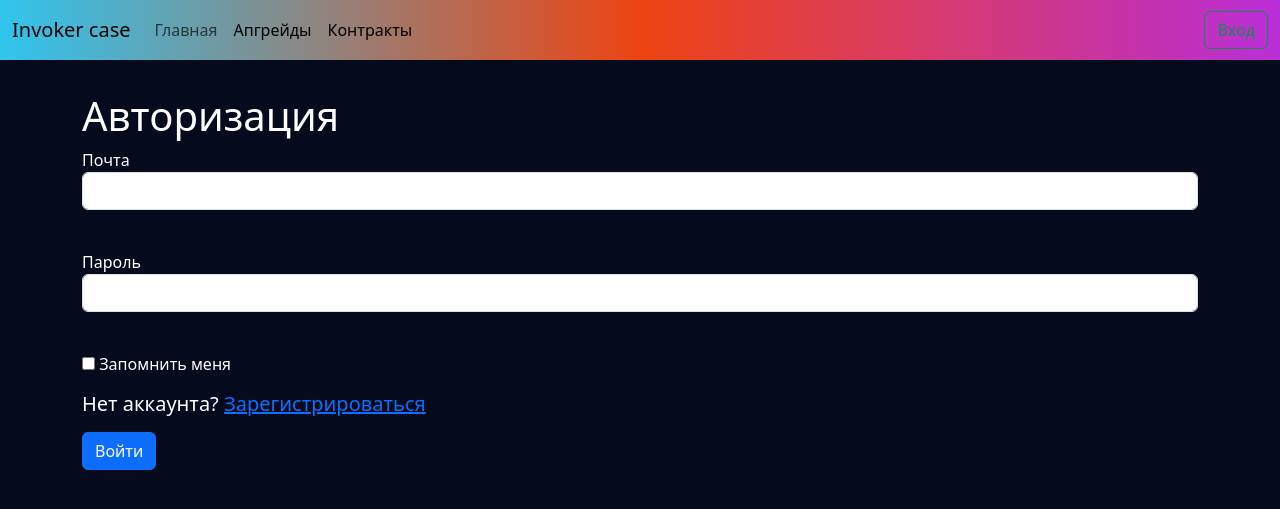
After one commit to F1dachyo/web_case, a Flask app: page /login in a window 1280 px wide. The commit adds this page. Shown: the top 509 px of the page. Run offline with Flask 3, Linux system fonts and the light colour scheme.

Commit message:
Authorization and registration forms have been added, and handlers have been written for the /login and /register pages.

```diff
--- /dev/null
+++ b/forms/loginform.py
@@ -0,0 +1,9 @@
+from flask_wtf import FlaskForm
+from wtforms import EmailField, PasswordField, BooleanField, SubmitField
+from wtforms.validators import DataRequired
+
+class LoginForm(FlaskForm):
+    email = EmailField('Почта', validators=[DataRequired()])
+    password = PasswordField('Пароль', validators=[DataRequired()])
+    remember_me = BooleanField('Запомнить меня')
+    submit = SubmitField('Войти')
--- a/main.py
+++ b/main.py
@@ -1,21 +1,72 @@
 import json
-from flask import Flask, jsonify, request, Blueprint, render_template
+
+import requests as requests
+from flask import Flask, jsonify, request, Blueprint, render_template, redirect
+from flask_login import login_user
 from db_data import db_session
 from db_data.users import User
 from db_data.cases import Case
 from db_data.skins import Skin
 from random import randint
 
+from forms.loginform import LoginForm
+from forms.registerform import RegisterForm
+
 app = Flask(__name__)
 api = Blueprint('api', __name__)
+app.config['SECRET_KEY'] = 'invoker_case_secret_key'
 
 
 @app.route('/')
 def index():
     return render_template('index.html', title="InvokerCase_beta")
 
+@app.route('/login', methods=['GET', 'POST'])
+def login():
+    form = LoginForm()
+    if form.validate_on_submit():
+        db_sess = db_session.create_session()
+        params = {
+            "name": form.email.data,
+            "hashed_pass": form.password.data
+        }
+        user_data = requests.post('http://127.0.0.1:5000/api/login', json=params).text
+        user = User()
+        if user:
+            login_user(user, remember=form.remember_me.data)
+            return redirect("/")
+        return render_template('login.html',
+                               message="Неправильный логин или пароль",
+                               form=form)
+    return render_template('login.html', title='Авторизация', form=form)
 
-@app.route('/login', methods=['POST'])
+
+@app.route('/register', methods=['GET', 'POST'])
+def reqister():
+    form = RegisterForm()
+    if form.validate_on_submit():
+        if form.password.data != form.password_again.data:
+            return render_template('register.html', title='Регистрация',
+                                   form=form,
+                                   message="Пароли не совпадают")
+        db_sess = db_session.create_session()
+        if db_sess.query(User).filter(User.email == form.email.data).first():
+            return render_template('register.html', title='Регистрация',
+                                   form=form,
+                                   message="Такой пользователь уже есть")
+        user = User(
+            name=form.name.data,
+            email=form.email.data,
+            about=form.about.data
+        )
+        user.set_password(form.password.data)
+        db_sess.add(user)
+        db_sess.commit()
+        return redirect('/login')
+    return render_template('register.html', title='Регистрация', form=form)
+
+
+@api.route('/login', methods=['POST'])
 def login():
     # args: name, hashed_pass(md5)
     data = request.get_json()
@@ -26,6 +77,7 @@ def login():
     else:
         res = {'error': "Login or password are incorrect"}
     return jsonify(res)
+
 
 
 @api.route('/register', methods=['POST'])
--- a/static/css/styles.css
+++ b/static/css/styles.css
@@ -72,3 +72,11 @@ img {
     height: auto;
     max-width: 100%;
 }
+
+label {
+    color: white;
+}
+
+h5 {
+    color: white;
+}
--- a/templates/base.html
+++ b/templates/base.html
@@ -10,9 +10,11 @@
 </head>
 <body>
 <header>
-    <nav class="navbar navbar-expand-lg bg-body-tertiary">
+    <nav class="navbar navbar-expand-lg bg-body-tertiary" style="background-image:linear-gradient(
+                to right, #30C5EE, #EE4412, #BA2ED8);
+                padding: 10px 0;">
         <div class="container-fluid">
-            <a class="navbar-brand" href="#">InvokerCase</a>
+            <a href="/" class="navbar-brand">Invoker case</a>
             <button class="navbar-toggler" type="button" data-bs-toggle="collapse"
                     data-bs-target="#navbarSupportedContent" aria-controls="navbarSupportedContent"
                     aria-expanded="false" aria-label="Toggle navigation">
@@ -31,7 +33,7 @@
                     </li>
                 </ul>
                 <form class="d-flex" role="search">
-                    <button class="btn btn-outline-success" type="button">Вход</button>
+                    <button class="btn btn-outline-success" type="button" onclick="location.href='login'">Вход</button>
                 </form>
             </div>
         </div>
--- /dev/null
+++ b/templates/login.html
@@ -0,0 +1,30 @@
+{% extends "base.html" %}
+
+{% block content %}
+    <h1>Авторизация</h1>
+    <form action="" method="post">
+        {{ form.hidden_tag() }}
+        <p>
+            {{ form.email.label }}<br>
+            {{ form.email(class="form-control", type="email") }}<br>
+            {% for error in form.email.errors %}
+                <div class="alert alert-danger" role="alert">
+                    {{ error }}
+                </div>
+            {% endfor %}
+        </p>
+        <p>
+            {{ form.password.label }}<br>
+            {{ form.password(class="form-control", type="password") }}<br>
+            {% for error in form.password.errors %}
+                <div class="alert alert-danger" role="alert">
+                    {{ error }}
+                </div>
+            {% endfor %}
+        </p>
+        <p>{{ form.remember_me() }} {{ form.remember_me.label }}</p>
+        <p><h5>Нет аккаунта? <a href="/register">Зарегистрироваться</a></h5></p>
+        <p>{{ form.submit(type="submit", class="btn btn-primary") }}</p>
+        <div>{{ message }}</div>
+    </form>
+{% endblock %}
```
Also changed, not shown: db_data/users.py (+8 -0 lines), forms/registerform.py (added, +10 -0 lines), templates/register.html (added, +38 -0 lines).
